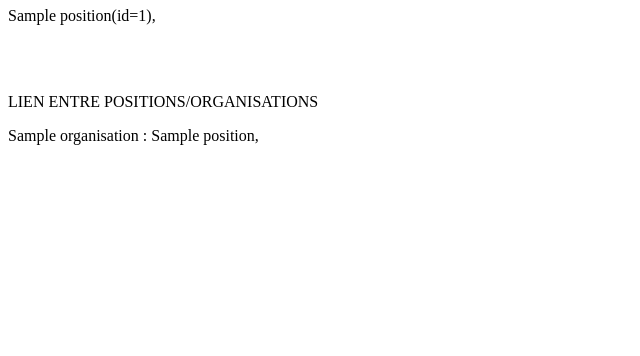
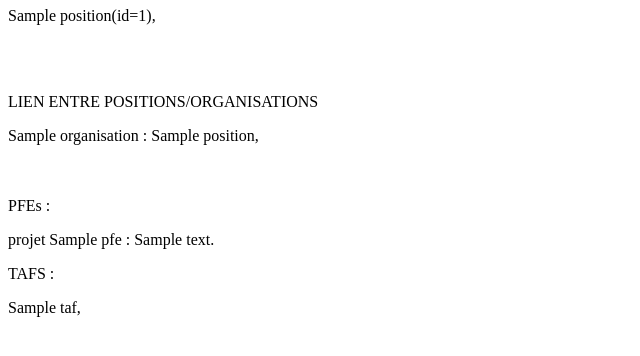
Before and after one commit to nlnTessi07/ue_web_maillard_tessier, a Flask app: template templates/testPrint.html.jinja2 in a window 1280 px wide. Shown: the part 241-597 px from the top of the page, without its empty margins (0-640 px from the left). Run offline with Flask 2, Linux system fonts and the light colour scheme; tables that the repository leaves empty hold one stand-in row (values such as "Sample post"); the template is opened without the code that fills it: values that come from a table or form of the project are taken from there, most other values are stand-ins (such as "Sample title", 1, 10 or a date in 2020); parts of the project's set-up code (start-up, migrations or seed data) failed here and were passed over.

Commit message:
Nolann : Creation et affichage des PFE  (titre et description) OK Creation et affichage des tafs (noms) OK

```diff
--- a/app.py
+++ b/app.py
@@ -64,7 +64,7 @@ def testInput():
     db.session.add(imt)
 
     db.session.commit()
-    organisations = Organisation.query.all()### AFFICHAGE OK
+    organisations = Organisation.query.all()   ### AFFICHAGE OK
 
     # CREATION POSITIONS
     inge_nuc = Position('inge_nuc')
@@ -90,7 +90,7 @@ def testInput():
     db.session.add(stagiaire_pfe)
 
     db.session.commit()
-    positions = Position.query.all() ### AFFICHAGE OK
+    positions = Position.query.all()    ### AFFICHAGE OK
 
     # LIEN POSITIONS/ORGANISATION
     imt.postes.append(enseignant)
@@ -105,9 +105,43 @@ def testInput():
     edf.postes.append(RH)
 
     poliakov.postes.append(patron)
-    poliakov.postes.append(tuteur) ### Affichage
+    poliakov.postes.append(tuteur)  ### Affichage OK
+
     # CREATION PFE
+    crabes = PFE('crabes','Je veux manger des baleresques toute l annee voila le projet.')
+    plancton = PFE('plancton', 'Je veux que les baleines ne s echouent psa psq cest chiant woula')
+    chaussettes = PFE('chaussettes', 'J ai froid svp remettez le chauffage °_°')
+    chuckNorris = PFE('chuckNorris', 'ATTAATATATATATATAAATA !!!!!!!!!!!!')
+
+    db.session.add(crabes)
+    db.session.add(plancton)
+    db.session.add(chaussettes)
+    db.session.add(chuckNorris)
+
+    db.session.commit()
+    pfes = PFE.query.all()  ### AFFICHAGE OK
+
     # CREATION TAFs
+    dcl = TAF('DCL')
+    login = TAF('Login')
+    ascii = TAF('ascii')
+    demain = TAF('demain')
+    nemo = TAF('nemo')
+    TEE = TAF('TEEH')
+    sheesh = TAF('sheesh')
+    cyber = TAF('cyber')
+
+    db.session.add(dcl)
+    db.session.add(login)
+    db.session.add(ascii)
+    db.session.add(demain)
+    db.session.add(nemo)
+    db.session.add(TEE)
+    db.session.add(sheesh)
+    db.session.add(cyber)
+
+    db.session.commit()
+    tafs = TAF.query.all()
     # CREATION PERSONNES
     # LIEN PERSONNES/POSITION
     # LIEN PFE PERSONNES
@@ -197,7 +231,10 @@ def testInput():
 
     alumnis = Alumni.query.all()
     """
-    return flask.render_template("testPrint.html.jinja2",organisations=organisations, positions=positions)
+    return flask.render_template("testPrint.html.jinja2",organisations=organisations,
+                                 positions=positions,
+                                 pfes=pfes,
+                                 tafs = tafs)
 
 @app.route('/drop')
 def drop_page():
--- a/database/models.py
+++ b/database/models.py
@@ -53,6 +53,9 @@ class PFE(db.Model):
     description = Column(String)
     def __repr__(self):
         return self.titre + ' : ' + self.description
+    def __init__(self, titre, description):
+        self.titre=titre
+        self.description=description
     ### Relation Many to Many vers PFE (tuteur peut avoir plusieurs PFE en charge)
     ### voir haut-dessus jointure jun_personnes_pfe
 
--- a/templates/testPrint.html.jinja2
+++ b/templates/testPrint.html.jinja2
@@ -23,14 +23,27 @@
         {% endfor %}
     <br><br>
     </div>
+    <div>
         <p>LIEN ENTRE POSITIONS/ORGANISATIONS</p>
         {% for orga in organisations %} {{ orga.name }} :
             {% for poste in orga.postes %}
                 {{ poste.titre }},
             {% endfor %}<br>
         {% endfor %}
+
+        <br><br>
+    </div>
     <div>
-
+        <p>PFEs : </p>
+        {% for pfe in pfes %}
+            <p>projet {{ pfe.titre }} : {{ pfe.description }}</p>
+        {% endfor %}
+    </div>
+    <div>
+        <p>TAFS : </p>
+        {% for taf in tafs %}
+             {{ taf.name }},
+        {% endfor %}
     </div>
 
 
```
